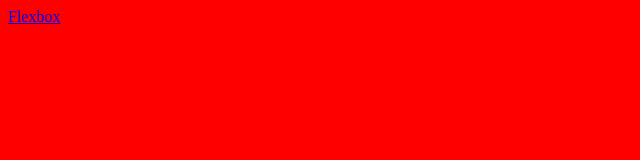
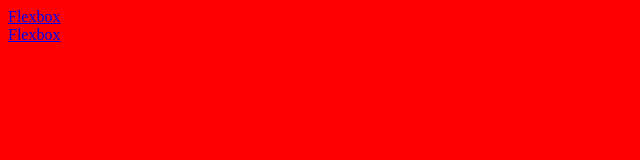
Before and after one commit to abe-lst92/wireframe, a plain HTML site: page index.html in a window 1280 px wide. Shown: the full height of the page, 0-640 px from the left. Drawn offline with Linux system fonts and the light colour scheme.

Commit message:
Something is failing

```diff
--- a/index.html
+++ b/index.html
@@ -11,6 +11,8 @@
 <body>
     <header>
         <nav><a href="flexbox.html">Flexbox</a></nav>
+        <nav><a href="flexbox.html">Flexbox</a></nav>
+
     </header>
 
 
```
